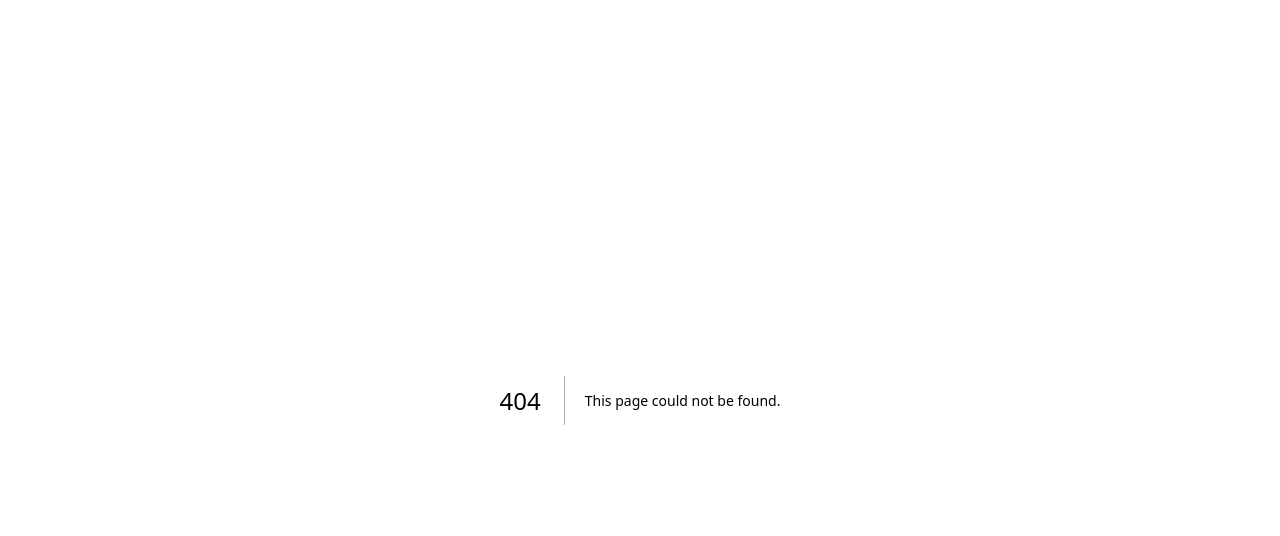
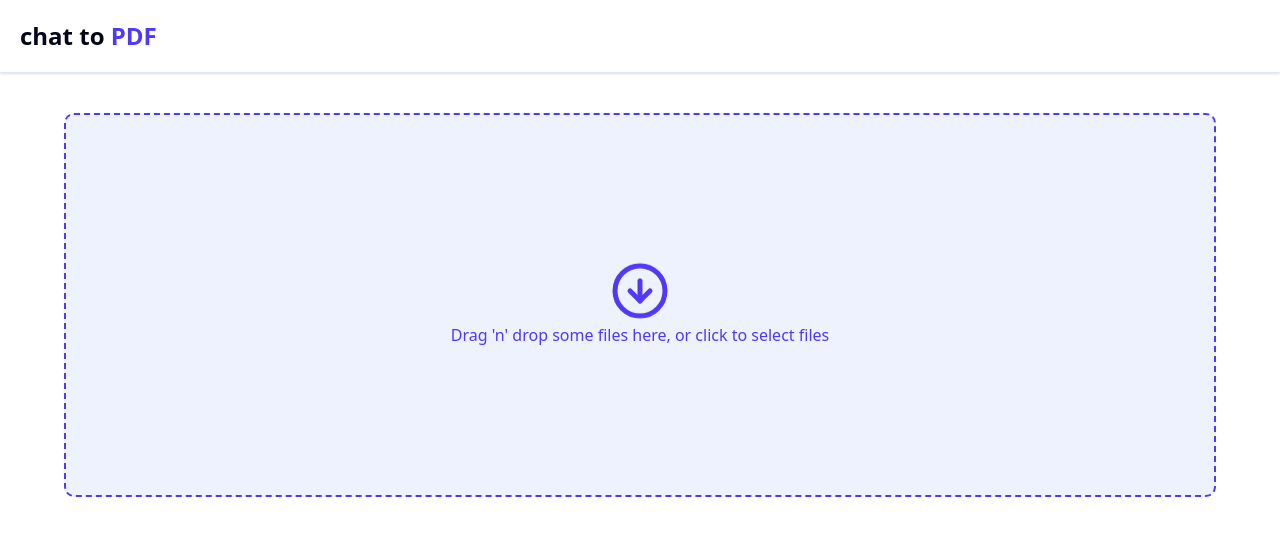
Before and after one commit to SiddikMulla/langchain-pinecone-nextjs, a Next.js app: page /dashboard/upload in a window 1280 px wide. Before the commit this address had no page. Shown: the top 536 px of the page. Built offline with nearby package versions, Linux system fonts and the light colour scheme; no server answers.

Commit message:
feat: add file uploader component and integrate react-dropzone for file uploads

```diff
--- /dev/null
+++ b/app/dashboard/upload/page.tsx
@@ -0,0 +1,12 @@
+import FileUploader from '@/components/FileUploader'
+import React from 'react'
+
+const UploadPage = () => {
+    return (
+        <>
+            <FileUploader />
+        </>
+    )
+}
+
+export default UploadPage
--- /dev/null
+++ b/components/FileUploader.tsx
@@ -0,0 +1,39 @@
+'use client'
+import { CircleArrowDown, RocketIcon } from 'lucide-react'
+import React, { useCallback } from 'react'
+import { useDropzone } from 'react-dropzone'
+
+
+const FileUploader = () => {
+    const onDrop = useCallback((acceptedFiles: File[]) => {
+        // Do something with the files
+    }, [])
+    const { getRootProps, getInputProps, isDragActive, isFocused } = useDropzone({ onDrop })
+
+    return (
+        <div className='flex flex-col gap-4 items-center max-w-7xl mx-auto'>
+            <div {...getRootProps()}
+                className={`p-10 border-2 border-dashed mt-10 w-[90%] border-indigo-600 text-indigo-600
+                    rounded-lg h-96 flex items-center justify-center ${isFocused || isDragActive ? "bg-indigo-200" : 'bg-indigo-50'}`}
+            >
+                <div className='flex flex-col items-center justify-center'>
+                    <input {...getInputProps()} />
+                    {
+                        isDragActive ? (
+                            <>
+                                <RocketIcon className='h-15 w-15 animate-ping' />
+                                <p>Drop the files here ...</p>
+                            </>
+                        ) : (
+                            <>
+                                <CircleArrowDown className='h-15 w-15 animate-bounce' />
+                                <p>Drag 'n' drop some files here, or click to select files</p>
+                            </>
+                        )}
+                </div>
+            </div>
+        </div>
+    )
+}
+
+export default FileUploader
--- a/package.json
+++ b/package.json
@@ -18,6 +18,7 @@
     "next": "15.3.1",
     "react": "^19.0.0",
     "react-dom": "^19.0.0",
+    "react-dropzone": "^14.3.8",
     "tailwind-merge": "^3.2.0"
   },
   "devDependencies": {
```
Also changed, not shown: 1 other file (tests, documents, lock files or other folders).
